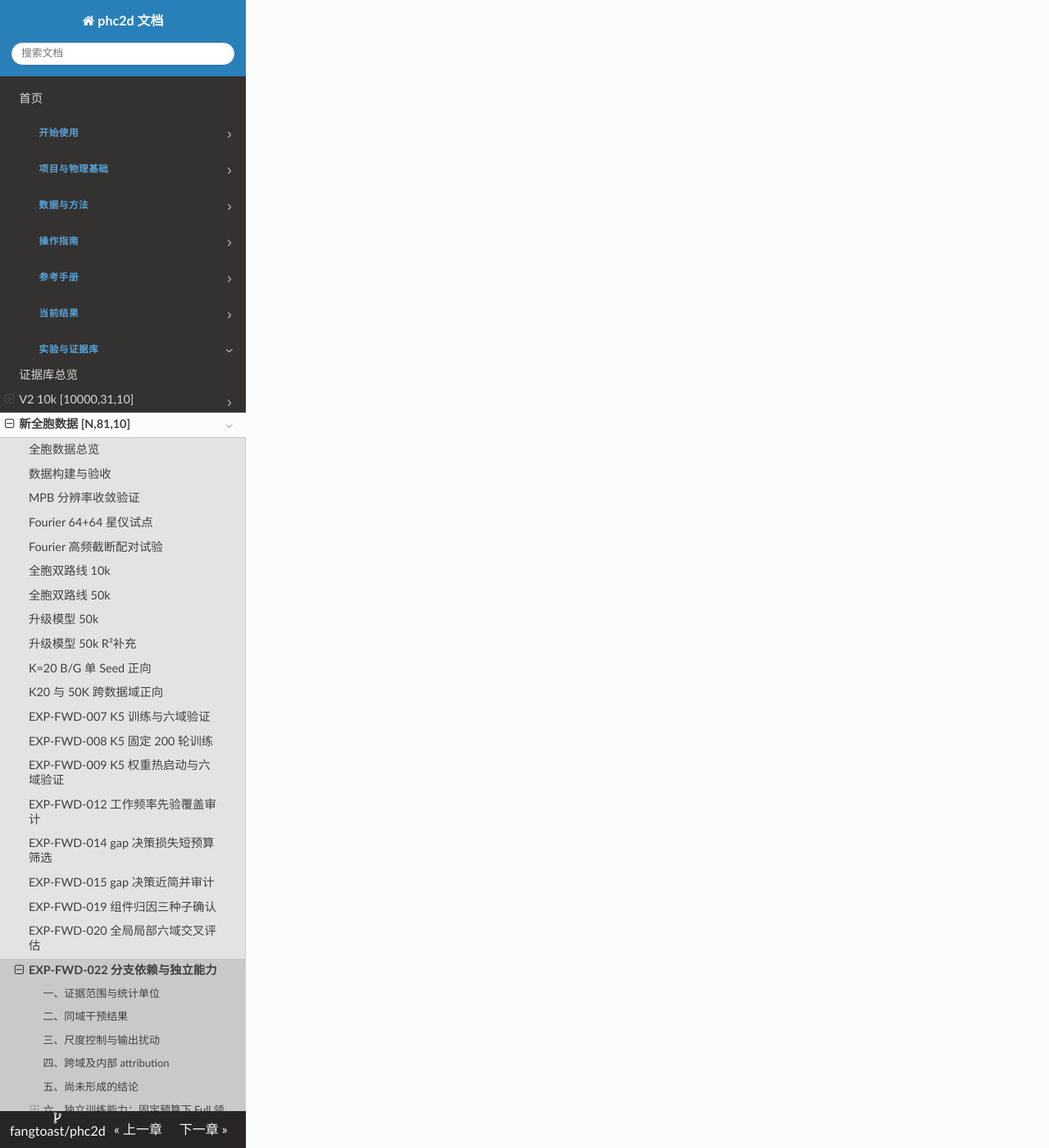
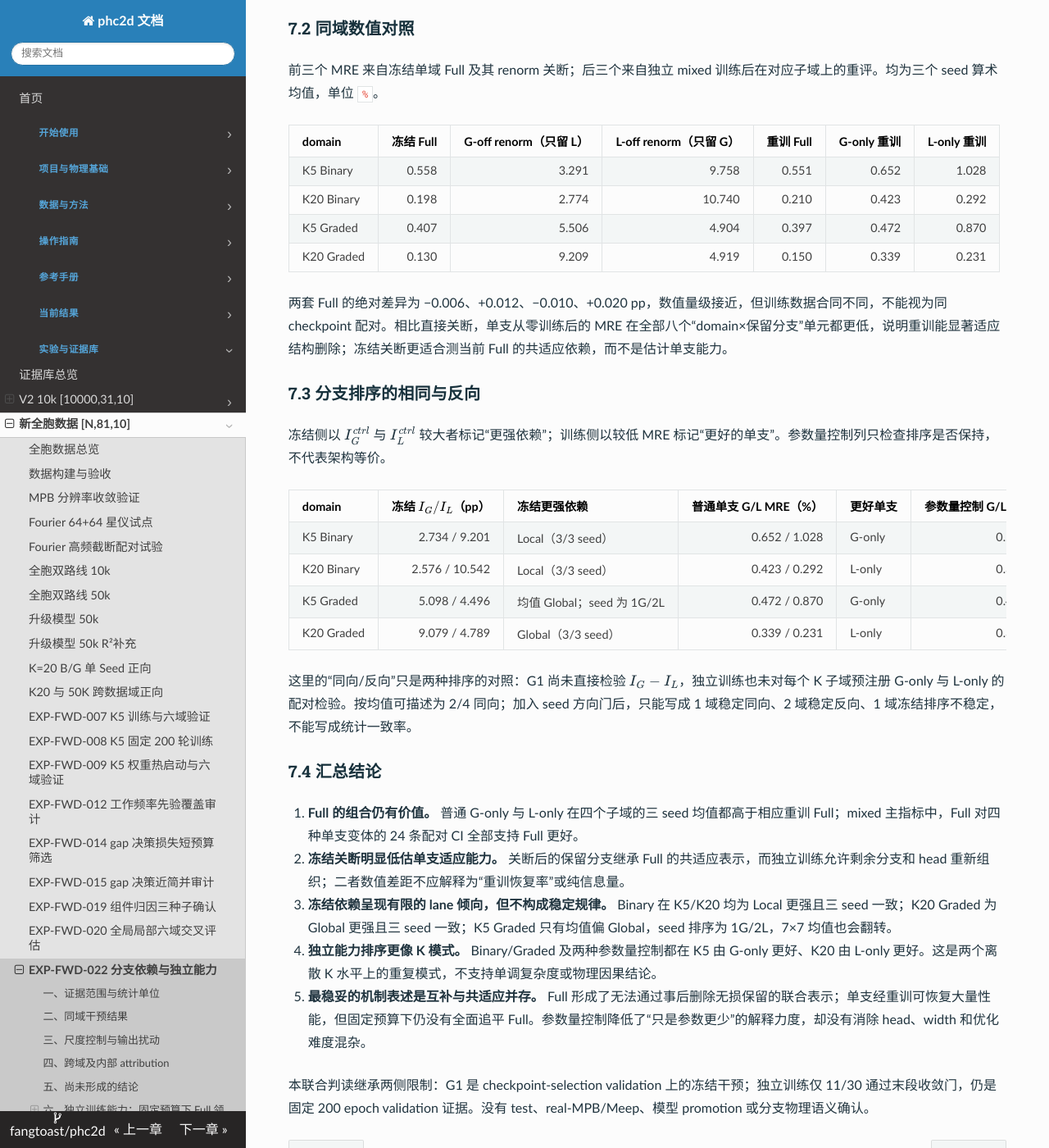
Before and after one commit to fangtoast/phc2d, an MkDocs documentation site: the page built from docs/results/forward/EXP-FWD-022-分支依赖与独立能力.md, in a window 1280 px wide and 1400 px high, scrolled down 7287 px. Shown: the whole window at 82% size. Built offline with MkDocs 1.6.1, drawn with Linux system fonts in a browser that asks for light colours; some of the changed text lies outside the part shown.

Commit message:
docs(results): compare EXP-FWD-022 dependency and capability

```diff
--- a/docs/results/forward/EXP-FWD-022-分支依赖与独立能力.md
+++ b/docs/results/forward/EXP-FWD-022-分支依赖与独立能力.md
@@ -1,14 +1,14 @@
 ---
 title: EXP-FWD-022 分支依赖与独立能力
-summary: 冻结分支关断与30项独立训练已完成；固定200 epoch预算下Full优于单支及参数量控制，但仅11项通过收敛门，待人工审阅。
+summary: 冻结依赖与独立训练联合对照完成；均值排序两域同向两域反向，但按seed审计为一同向、两反向、一不稳定。
 page_type: evidence
 status: draft
 audience: 导师、正向模型研究者与结果审阅者
 owner: 研究生维护，导师审阅科学主张
-last_reviewed: 2026-09-18
+last_reviewed: 2026-09-20
 date: 2026-09-18
 scope: frozen_validation_branch_dependency_and_fixed_budget_independent_capability
-reading_time: 12 minutes
+reading_time: 14 minutes
 primary_layer: L3
 evidence_date: 2026-09-18
 evidence_scope: frozen_validation_dependency_and_k5_k20_lane_separated_200_epoch_capability
@@ -37,7 +37,9 @@ source_artifacts:
 
 **独立能力补充：固定 200 epoch 预算下，Binary/Graded 两条 K5+K20 mixed lane 的 Full 均优于普通单支及参数量控制，三个 seed 方向一致。** 但仅 11/30 通过末段收敛门，不能写成充分优化后的能力上限。本页保持 Draft，等待人工审阅；第一至五节仍为 2026-09-16 固化的 G1 证据，第六节单独记录 2026-09-18 完成的独立训练，不改写 G1 原始指标。
 
-**目录：** [证据范围](#scope) · [同域结果](#native) · [尺度控制](#scale) · [跨域与内部归因](#attribution) · [结论边界](#limits) · [独立训练](#capability)
+**联合判读：冻结关断与单支重训不是同一种问题。** 四个可比 3×3 domain 的三 seed 均值排序为两域同向、两域反向；但 K5 Graded 的冻结排序在 seed 间不一致，严格按 seed 方向应记为一域同向、两域反向、一域不稳定。普通单支与参数量控制则稳定地在 K5 由 G-only 更好、K20 由 L-only 更好。该结果支持“依赖不等于能力”，不支持用关断幅度直接预测单支训练上限。
+
+**目录：** [证据范围](#scope) · [同域结果](#native) · [尺度控制](#scale) · [跨域与内部归因](#attribution) · [结论边界](#limits) · [独立训练](#capability) · [联合判读](#joint-reading)
 
 <a id="scope"></a>
 
@@ -51,7 +53,7 @@ source_artifacts:
 | 配对统计 | 864 条比较，10,000 次 sample-level paired bootstrap |
 | 内部 attribution | 每个 checkpoint-target 随机 512 主集与结构分层 512 探索集；共 5,184 分支层记录 |
 | 工程终态 | 8/8 分片及 finalizer 均 COMPLETED/0:0；1,080 唯一身份、主指标有限 |
-| 未执行 | test、独立训练能力评估、real-MPB/Meep；不作 promotion |
+| 本冻结阶段未执行 | test、独立训练能力评估、real-MPB/Meep；后续独立训练另见第六节 |
 
 以下为三个 seed 的算术均值。MRE 为 Bands 2–10，单位 `%`；误差差值为百分点（pp）。样本 bootstrap CI 不衡量跨训练 seed 不确定性，seed 方向另行检查。kernel 指 Local kernel；K5/K20 是 Fourier cutoff，F50 是历史 50k 数据合同，不是 K50。
 
@@ -221,3 +223,52 @@ per-band 与 per-k 产物已生成，但空间模式的跨 seed 稳定性及 BH-
 本地镜像为仓库相同 `runs/20260917/EXP-FWD-022_capability_202609171226/`：224 个小型 JSON/CSV/YAML 文件已与 N40 SHA256 核对，不含数据集或 checkpoint。定位文件为 `freeze.json`、`task_manifest.csv`、`config.resolved.yaml`、`mixed_data_manifest.json`、`results.json`，三张结果表及每项训练终态文件。原始产物不发布到文档站。旧 `EXP-FWD-022_capability_202609171224` 的提交失败记录与部署 `56c1e0f` 保留为修正 lineage；原显式内存参数被平台拒绝，不计为训练结果。
 
 实验协议为仓库 `experiments/research/EXP-FWD-022-全局局部分支归因.md`，训练配置为 `configs/research/full_cell_branch_capability_exp_fwd_022_v1.yaml`。**下一 gate 是人工审阅此固定预算结果与未收敛限制**：若需要更强的能力确认，应另行批准统一的后续训练合同；不得据此自动续训、修改门槛、评估 test 或升级物理主张。
+
+<a id="joint-reading"></a>
+
+## 七、冻结依赖与独立能力的联合判读
+
+### 7.1 两套证据回答不同问题
+
+| 证据 | 操作 | 回答的问题 | 不能回答的问题 |
+|---|---|---|---|
+| 冻结关断 | 对单域训练完成的 Full checkpoint 关闭一个分支；主比较使用 renorm | Full 已形成的表示当前依赖哪个分支；是否存在共适应和关断敏感度 | 单支适应后能达到的性能；分支理论能力上限 |
+| 独立训练 | 在 Binary/Graded 各自的 K5+K20 mixed contract 中从零训练 Full、G-only、L-only 及参数量控制 | 分支重新适应后的固定预算能力；Full 是否有组合收益 | 与单域 Full 的严格配对因果差；充分优化后的架构上限 |
+
+直接可比范围限定为 K5/K20、Binary/Graded、local kernel 3×3 和 validation。F50 没有对应的独立训练，不进入本节。冻结 Full 按单域训练，独立 Full 按 K5+K20 mixed 训练；因此下表比较描述性方向，不把两套 MRE 相减作为新的归因量。
+
+### 7.2 同域数值对照
+
+前三个 MRE 来自冻结单域 Full 及其 renorm 关断；后三个来自独立 mixed 训练后在对应子域上的重评。均为三个 seed 算术均值，单位 `%`。
+
+| domain | 冻结 Full | G-off renorm（只留 L） | L-off renorm（只留 G） | 重训 Full | G-only 重训 | L-only 重训 |
+|---|---:|---:|---:|---:|---:|---:|
+| K5 Binary | 0.558 | 3.291 | 9.758 | 0.551 | 0.652 | 1.028 |
+| K20 Binary | 0.198 | 2.774 | 10.740 | 0.210 | 0.423 | 0.292 |
+| K5 Graded | 0.407 | 5.506 | 4.904 | 0.397 | 0.472 | 0.870 |
+| K20 Graded | 0.130 | 9.209 | 4.919 | 0.150 | 0.339 | 0.231 |
+
+两套 Full 的绝对差异为 −0.006、+0.012、−0.010、+0.020 pp，数值量级接近，但训练数据合同不同，不能视为同 checkpoint 配对。相比直接关断，单支从零训练后的 MRE 在全部八个“domain×保留分支”单元都更低，说明重训能显著适应结构删除；冻结关断更适合测当前 Full 的共适应依赖，而不是估计单支能力。
+
+### 7.3 分支排序的相同与反向
+
+冻结侧以 $I_G^{ctrl}$ 与 $I_L^{ctrl}$ 较大者标记“更强依赖”；训练侧以较低 MRE 标记“更好的单支”。参数量控制列只检查排序是否保持，不代表架构等价。
+
+| domain | 冻结 $I_G/I_L$（pp） | 冻结更强依赖 | 普通单支 G/L MRE（%） | 更好单支 | 参数量控制 G/L MRE（%） | 描述性方向 |
+|---|---:|---|---:|---|---:|---|
+| K5 Binary | 2.734 / 9.201 | Local（3/3 seed） | 0.652 / 1.028 | G-only | 0.572 / 1.019 | 反向（稳定） |
+| K20 Binary | 2.576 / 10.542 | Local（3/3 seed） | 0.423 / 0.292 | L-only | 0.399 / 0.295 | 同向（稳定） |
+| K5 Graded | 5.098 / 4.496 | 均值 Global；seed 为 1G/2L | 0.472 / 0.870 | G-only | 0.404 / 0.860 | 均值同向，冻结排序不稳定；7×7 均值也翻转 |
+| K20 Graded | 9.079 / 4.789 | Global（3/3 seed） | 0.339 / 0.231 | L-only | 0.321 / 0.234 | 反向（稳定） |
+
+这里的“同向/反向”只是两种排序的对照：G1 尚未直接检验 $I_G-I_L$，独立训练也未对每个 K 子域预注册 G-only 与 L-only 的配对检验。按均值可描述为 2/4 同向；加入 seed 方向门后，只能写成 1 域稳定同向、2 域稳定反向、1 域冻结排序不稳定，不能写成统计一致率。
+
+### 7.4 汇总结论
+
+1. **Full 的组合仍有价值。** 普通 G-only 与 L-only 在四个子域的三 seed 均值都高于相应重训 Full；mixed 主指标中，Full 对四种单支变体的 24 条配对 CI 全部支持 Full 更好。
+2. **冻结关断明显低估单支适应能力。** 关断后的保留分支继承 Full 的共适应表示，而独立训练允许剩余分支和 head 重新组织；二者数值差距不应解释为“重训恢复率”或纯信息量。
+3. **冻结依赖呈现有限的 lane 倾向，但不构成稳定规律。** Binary 在 K5/K20 均为 Local 更强且三 seed 一致；K20 Graded 为 Global 更强且三 seed 一致；K5 Graded 只有均值偏 Global，seed 排序为 1G/2L，7×7 均值也会翻转。
+4. **独立能力排序更像 K 模式。** Binary/Graded 及两种参数量控制都在 K5 由 G-only 更好、K20 由 L-only 更好。这是两个离散 K 水平上的重复模式，不支持单调复杂度或物理因果结论。
+5. **最稳妥的机制表述是互补与共适应并存。** Full 形成了无法通过事后删除无损保留的联合表示；单支经重训可恢复大量性能，但固定预算下仍没有全面追平 Full。参数量控制降低了“只是参数更少”的解释力度，却没有消除 head、width 和优化难度混杂。
+
+本联合判读继承两侧限制：G1 是 checkpoint-selection validation 上的冻结干预；独立训练仅 11/30 通过末段收敛门，仍是固定 200 epoch validation 证据。没有 test、real-MPB/Meep、模型 promotion 或分支物理语义确认。
```
Also changed, not shown: PROJECT_MAP.md (+1 -1 lines), docs/results/forward/README.md (+1 -1 lines), experiments/research/EXP-FWD-022-全局局部分支归因.md (+5 -5 lines).
